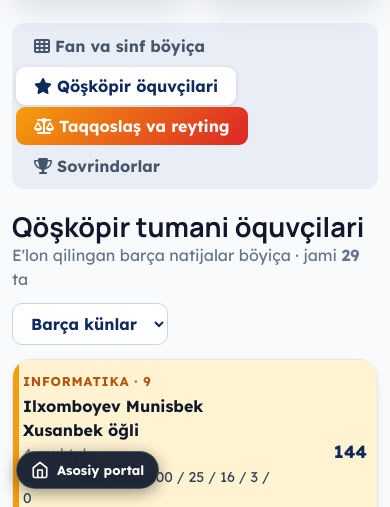
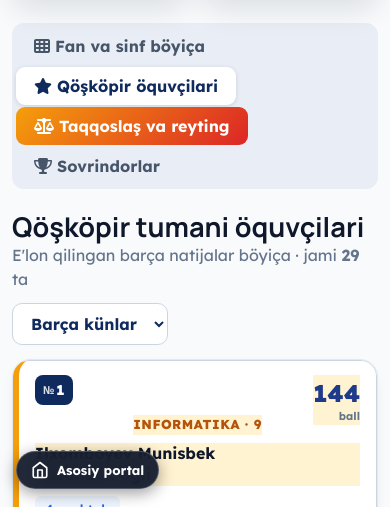
Before and after one commit to Umrbek84/olimpiada, a plain HTML site: page hududiy-natijalar.html in a window 390 px wide. Both pictures are taken after a click on the button "Qöşköpir öquvçilari". Shown: the part 763-1270 px from the top of the page. Drawn offline with Linux system fonts and the light colour scheme.

Commit message:
Mobilda o'quvchilar alohida kartochka ko'rinishida va T/r tartib raqami bilan ko'rsatildi

```diff
--- a/hududiy-natijalar.html
+++ b/hududiy-natijalar.html
@@ -119,6 +119,157 @@ table.tt{min-width:640px}.rs.tt td small{color:var(--mut);font-size:.82rem}.bar{
       font-weight: 400 !important;
     }
   </style>
+
+<style id="mobile-card-styles">
+@media (max-width: 768px) {
+  /* Har bir o'quvchi alohida, chiroyli kartochka bo'ladi */
+  table.rs tbody tr.qq {
+    display: flex !important;
+    flex-direction: column !important;
+    gap: 8px !important;
+    margin-bottom: 16px !important;
+    border-radius: 16px !important;
+    background: #ffffff !important;
+    border: 1px solid #cbd5e1 !important;
+    border-left: 6px solid #f59e0b !important;
+    box-shadow: 0 6px 18px rgba(15, 23, 42, 0.08) !important;
+    padding: 14px 16px !important;
+    position: relative !important;
+  }
+
+  /* Tartib raqami (T/r) № 1, № 2 ko'rinishida */
+  table.rs tbody tr.qq td.dk {
+    display: inline-flex !important;
+    align-items: center !important;
+    justify-content: center !important;
+    min-width: 34px !important;
+    height: 30px !important;
+    padding: 0 8px !important;
+    border-radius: 8px !important;
+    background: #0f2a5c !important;
+    color: #ffffff !important;
+    font-size: 14px !important;
+    font-weight: 800 !important;
+    width: fit-content !important;
+  }
+  table.rs tbody tr.qq td.dk::before {
+    content: "№ " !important;
+    font-size: 11px !important;
+    opacity: 0.85 !important;
+    margin-right: 2px !important;
+  }
+
+  /* Fan va sinf */
+  table.rs tbody tr.qq td.fs {
+    display: flex !important;
+    align-items: center !important;
+    gap: 8px !important;
+    font-size: 13px !important;
+    font-weight: 800 !important;
+    color: #b45309 !important;
+    letter-spacing: 0.5px !important;
+    text-transform: uppercase !important;
+    margin-top: 2px !important;
+  }
+
+  /* O'quvchi F.I.Sh. */
+  table.rs tbody tr.qq td.nm {
+    display: block !important;
+    font-size: 16px !important;
+    font-weight: 700 !important;
+    color: #0f172a !important;
+    line-height: 1.35 !important;
+    padding-right: 60px !important; /* ball ustiga chiqmasligi uchun */
+  }
+
+  /* Maktab */
+  table.rs tbody tr.qq td.m {
+    display: inline-block !important;
+    font-size: 13px !important;
+    font-weight: 600 !important;
+    color: #2563eb !important;
+    background: #eff6ff !important;
+    padding: 4px 10px !important;
+    border-radius: 6px !important;
+    width: fit-content !important;
+    margin: 2px 0 !important;
+  }
+
+  /* Jami ball - kartaning o'ng tepasida katta va chiroyli */
+  table.rs tbody tr.qq td.j {
+    position: absolute !important;
+    top: 14px !important;
+    right: 16px !important;
+    font-size: 1.5rem !important;
+    font-weight: 800 !important;
+    color: #1e3a8a !important;
+    text-align: right !important;
+  }
+  table.rs tbody tr.qq td.j::after {
+    content: " ball" !important;
+    font-size: 11px !important;
+    font-weight: 700 !important;
+    color: #64748b !important;
+    display: block !important;
+    margin-top: -3px !important;
+  }
+
+  /* Ballar tafsiloti */
+  table.rs tbody tr.qq td.sub[data-l="Ballar"] {
+    display: block !important;
+    background: #f8fafc !important;
+    border: 1px solid #e2e8f0 !important;
+    border-radius: 8px !important;
+    padding: 7px 10px !important;
+    font-size: 13px !important;
+    color: #334155 !important;
+    margin: 4px 0 !important;
+  }
+  table.rs tbody tr.qq td.sub[data-l="Ballar"]::before {
+    content: "Ballar: " !important;
+    font-weight: 700 !important;
+    color: #475569 !important;
+  }
+
+  /* Reyting va Tumanda ko'rsatkichlari */
+  table.rs tbody tr.qq td.sub[data-l="Tumanda"],
+  table.rs tbody tr.qq td.sub[data-l="Reyting"] {
+    display: inline-block !important;
+    background: #fffbeb !important;
+    border: 1px solid #fde68a !important;
+    border-radius: 8px !important;
+    padding: 5px 10px !important;
+    font-size: 13px !important;
+    color: #92400e !important;
+    font-weight: 700 !important;
+    margin-right: 6px !important;
+    margin-top: 4px !important;
+    width: fit-content !important;
+  }
+  table.rs tbody tr.qq td.sub[data-l="Tumanda"]::before {
+    content: "Tumanda: " !important;
+    font-weight: 600 !important;
+    color: #b45309 !important;
+  }
+  table.rs tbody tr.qq td.sub[data-l="Reyting"]::before {
+    content: "Viloyat reytingi: " !important;
+    font-weight: 600 !important;
+    color: #b45309 !important;
+  }
+
+  /* Sana */
+  table.rs tbody tr.qq td[data-l="Sana"] {
+    display: block !important;
+    font-size: 12px !important;
+    color: #64748b !important;
+    font-weight: 600 !important;
+    margin-top: 4px !important;
+    border-top: 1px dashed #e2e8f0 !important;
+    padding-top: 6px !important;
+  }
+}
+</style>
+
 </head><body>
 <header class="top"><div class="top-in">
   <a class="brand" href="https://umamatov.uz/"><b>Umrbek Mamatov</b><span>Boş mutaxassis · Taʼlim portali</span></a>
```
